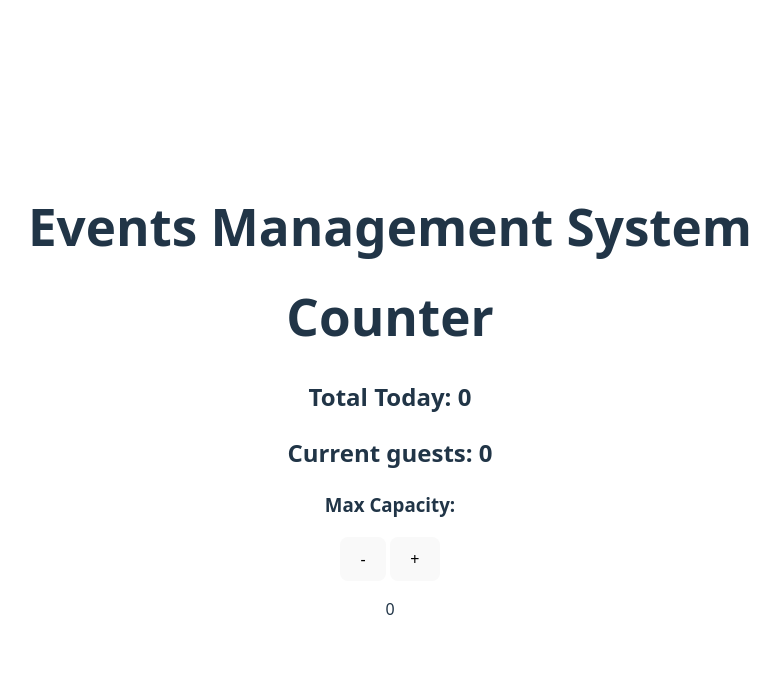
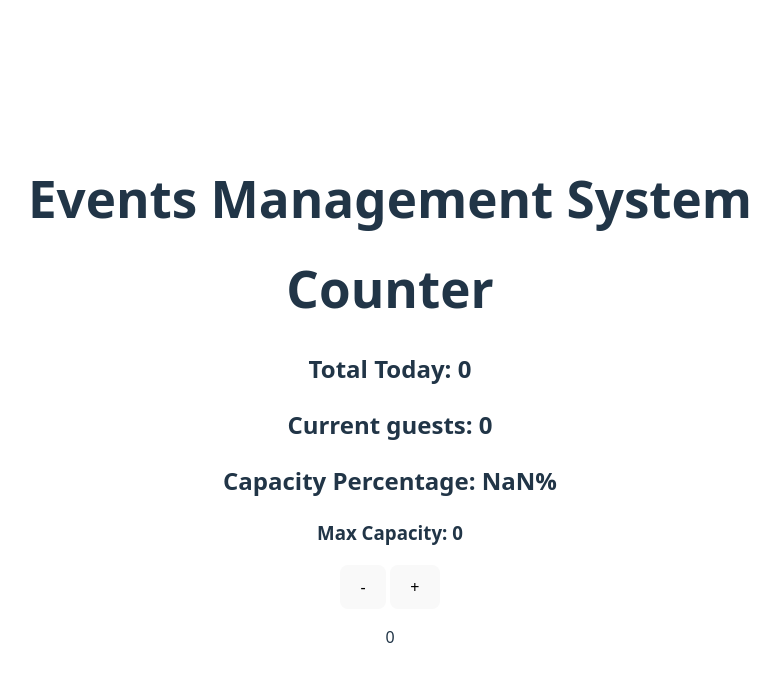
Before and after one commit to ciaranhayes/Event-Management-System, a React (Vite) app: page / in a window 1280 px wide. Both pictures are taken after a click on the button "Start". Shown: the top 682 px of the page, without its empty margins (250-1030 px from the left). Built offline with nearby package versions, Linux system fonts and the light colour scheme.

Commit message:
Capacity percentage added - now soon getting onto warnings for capacity

```diff
--- a/src/components/Counter.tsx
+++ b/src/components/Counter.tsx
@@ -1,5 +1,4 @@
 import { useState, useEffect, useRef } from "react";
-import { useFormState } from "react-dom";
 
 function Counter () {
     const [total, setTotal] = useState(0);
@@ -7,7 +6,9 @@ function Counter () {
     const [started, setStarted] = useState(false);
     const [countOnHour, setCountOnHour] = useState<number | null>(null);
     const [hourCount, setHourCount] = useState<number[]>([]);
-    const [maxCapacity, setMaxCapacity] = useState<number>();
+    const [maxCapacity, setMaxCapacity] = useState<number>(0);
+    const [warning, setWarning] = useState("");
+    const [percentageIn, setPercentageIn] = useState<number>();
 
     let refCount = useRef(0);
 
@@ -50,13 +51,22 @@ function Counter () {
     function handleMaxValue(e: React.ChangeEvent<HTMLInputElement>) {
         setMaxCapacity(Number(e.target.value))
     }
+    useEffect(() => {
+        let percentage = Math.floor((count/maxCapacity) * 100);
+        setPercentageIn(percentage)
+        if (percentage >= 100) setWarning("Capacity full");
+        else if (percentage >= 90) setWarning("You are nearly at capacity");
+        else if (percentage >= 80) setWarning("Starting to get full");
+    }, [count])
+
 
     return (
         <>
         <h1>Counter</h1>
         <h2>Total Today: {total}</h2>
         <h2>Current guests: {count}</h2>
-        {started === true && <h3>Max Capacity: {maxCapacity}</h3>}
+        <h3>{warning}</h3>
+        {started === true && <div><h2>Capacity Percentage: {percentageIn}%</h2><h3>Max Capacity: {maxCapacity}</h3></div>}
         {started === false ? <div><input type="number" onChange={handleMaxValue} /><button onClick={makeStarted} disabled={started}>Start</button></div>  : <div><button onClick={count > 0 ?  removeVisitors : stopMinus}>-</button> <button onClick={addVisitors}>+</button></div>}
         {hourCount.map((hourNumberAtStart, index) => <p key={index}>{hourNumberAtStart}</p>)}
         </>
```
